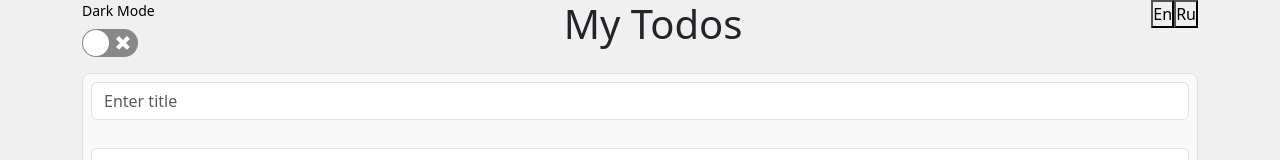
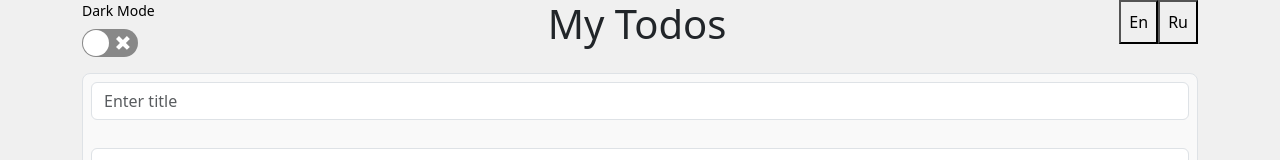
Before and after one commit to CHIKVILADZE/pern, a React (Create React App) app in the folder client/: page / in a window 1280 px wide. Shown: the top 160 px of the page. Built offline with nearby package versions, Linux system fonts and the light colour scheme; no server answers.

Commit message:
final version

```diff
--- a/client/src/components/PDFFile.js
+++ b/client/src/components/PDFFile.js
@@ -72,6 +72,7 @@ function PDFFile({ todos, t }) {
 
     getAllTodos();
   }, []);
+
   return (
     <Document>
       <Page style={styles.body}>
--- a/client/src/components/todoForm.jsx
+++ b/client/src/components/todoForm.jsx
@@ -48,8 +48,12 @@ const TodoForm = ({ todos, setTodos, t, handleChangeLanguage }) => {
 
         <h1 className="text-center">{t('header.title')}</h1>
         <div className="">
-          <button onClick={() => handleChangeLanguage('en')}>En</button>
-          <button onClick={() => handleChangeLanguage('ru')}>Ru</button>
+          <button onClick={() => handleChangeLanguage('en')} className="p-2">
+            En
+          </button>
+          <button onClick={() => handleChangeLanguage('ru')} className="p-2">
+            Ru
+          </button>
         </div>
       </div>
 
--- a/client/src/components/todoList.jsx
+++ b/client/src/components/todoList.jsx
@@ -30,8 +30,6 @@ const TodoList = ({ todos, setTodos, t }) => {
       console.error(error.message);
     }
   };
-
-  console.log('asas', todos);
 
   return (
     <div className="container mt-4">
```
Also changed, not shown: 1 other file (tests, documents, lock files or other folders).
